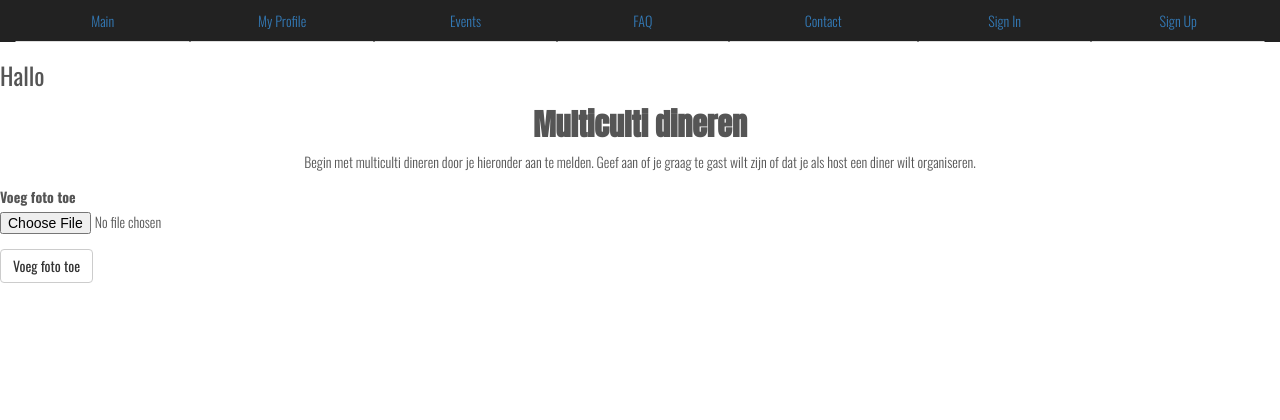
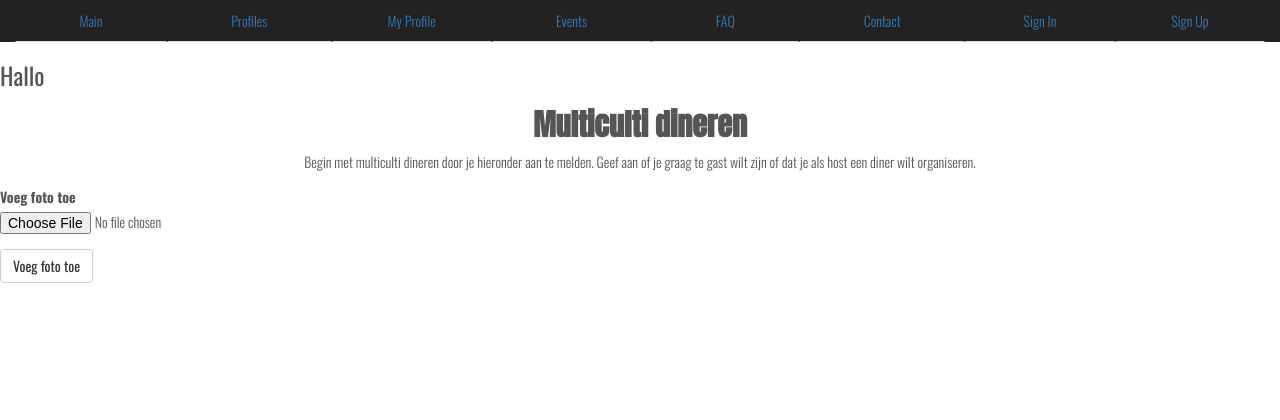
Before and after one commit to nanoshkaa/newBuren, a CodeIgniter app: page /index.php/users/add_profile_img in a window 1280 px wide. Shown: the top 420 px of the page. Run offline with CodeIgniter, Linux system fonts and the light colour scheme; data that the repository does not hold is empty; some libraries are stand-ins or nearby versions; some web fonts are replaced.

Commit message:
profiles

```diff
--- a/application/views/nav_bar.php
+++ b/application/views/nav_bar.php
@@ -3,6 +3,7 @@
 	   <div class=" navbar-collapse nav-menu" >
 	          <ul class="nav nav-tabs nav-justified">
 	        	<li><a href="/users/index">Main</a></li>
+	        	<li><a href="/users/show_profile">Profiles</a></li>
 		        <li><a href="/users/show_my_profile">My Profile</a></li>
 		        <li><a href="/users/faq">Events</a></li>
 		        <li><a href="/users/faq">FAQ</a></li>
```
